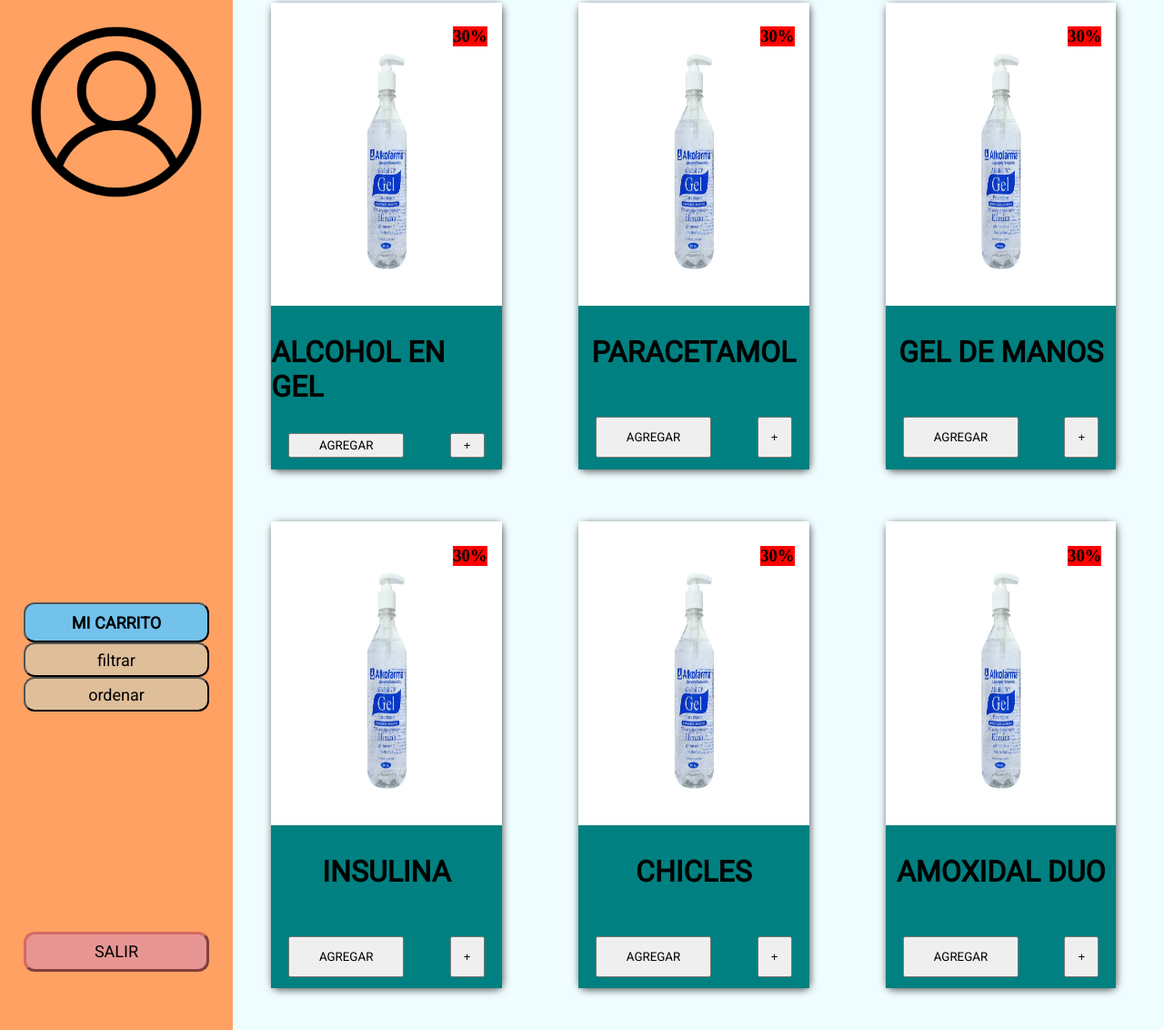
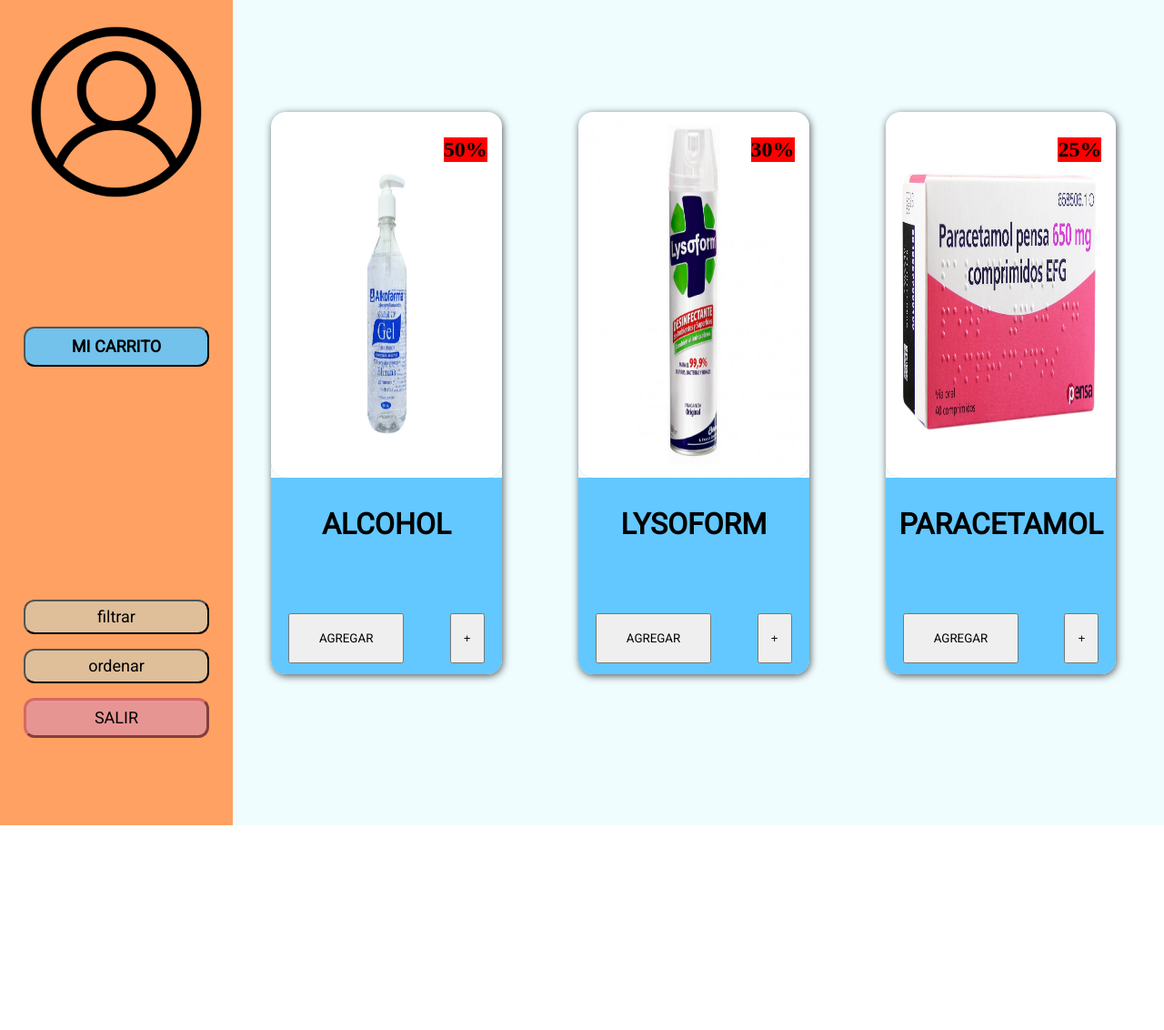
Before and after one commit to FrancoRueta/parcial-1, a plain HTML site: page main.html in a window 1280 px wide. Shown: the part 9-1141 px from the top of the page at 91% size. After the commit the page ends 916 px from the top, so only its background shows below. Drawn offline with Linux system fonts and the light colour scheme.

Commit message:
asdasdasd

```diff
--- a/js/codigo.js
+++ b/js/codigo.js
@@ -2,6 +2,7 @@
 
 const olvidoContrasenia = document.getElementById('olvido-password');
 const botonLogin = document.getElementById("iniciarSesion");
+const creadoPor = document.getElementById("powered-by");
 
 
 //funciones para chequear que el usuario y la contraseña sean validos.
--- a/js/paginaPrincipal.js
+++ b/js/paginaPrincipal.js
@@ -1,3 +1,29 @@
 
+//Para setear el nombre del usuario debajo de la imagen.
 document.getElementById('nombre-del-usuario').innerHTML = localStorage.getItem('nombre');
 localStorage.removeItem('nombre');
+
+
+//nos traemos los botones de + del dom.
+const info1 = document.getElementById('info-1');
+const info2 = document.getElementById('info-2');
+const info3 = document.getElementById('info-3');
+
+//evento para + nro 1
+info1.addEventListener("click", (event) => {
+    event.preventDefault();
+    alert("INFORMACION DE PRODUCTO: \nNOMBRE:Alcohol alkofarma \nDESCUENTO DE: 50% \nUBICACION: Central Oeste - Ituzaingo \nVALIDO HASTA: 17/9");
+  });
+
+
+//evento para + nro 2
+info2.addEventListener("click", (event) => {
+    event.preventDefault();
+    alert("INFORMACION DE PRODUCTO: \nNOMBRE:Lysoform \nDESCUENTO DE: 30% \nUBICACION: Farmacity - Moron \nVALIDO HASTA: 21/11");  });
+
+
+//evento para + nro 3
+info3.addEventListener("click", (event) => {
+    event.preventDefault();
+    alert("INFORMACION DE PRODUCTO: \nNOMBRE:Paracetamol pensa \nDESCUENTO DE: 25% \nUBICACION: Farmasol - Ramos Mejia \nVALIDO HASTA: 4/12");
+  });
--- a/main.html
+++ b/main.html
@@ -42,7 +42,7 @@
             </div>
 
             <div class="salir-container">
-                <button class="boton-salir">SALIR</button>
+                <button id="salir" class="boton-salir">SALIR</button>
             </div>
 
         </div>
@@ -54,17 +54,17 @@
                 <div class="tarj-container">
                     <div class="tarjeta">
                         <div class="tarjeta-superior">
-                            <h3 class="descuento">30%</h3>
+                            <h2 class="descuento">50%</h2>
                             <img class="tarjeta-imagen" src="assets/img/alcohol-en-gel.png">
                         </div>
 
                         <div class="tarjeta-inferior">
-                                <h3 id="tarjeta-titulo">ALCOHOL EN GEL</h3>
+                                <h3 id="tarjeta-titulo">ALCOHOL</h3>
 
                             <div class="tarjeta-botones">
                                 <button class="boton-agregar">AGREGAR</button>
 
-                                <button class="boton-info">+</button>
+                                <button id="info-1" class="boton-info">+</button>
                             </div>
                         </div>
 
@@ -76,17 +76,17 @@
 
                     <div class="tarjeta">
                         <div class="tarjeta-superior">
-                            <h3 class="descuento">30%</h3>
-                            <img class="tarjeta-imagen" src="assets/img/alcohol-en-gel.png">
+                            <h2 class="descuento">30%</h2>
+                            <img class="tarjeta-imagen" src="assets/img/lysofrom.jpg">
                         </div>
 
                         <div class="tarjeta-inferior">
-                                <h3 id="tarjeta-titulo">PARACETAMOL</h3>
+                                <h3 id="tarjeta-titulo">LYSOFORM</h3>
 
                             <div class="tarjeta-botones">
                                 <button class="boton-agregar">AGREGAR</button>
 
-                                <button class="boton-info">+</button>
+                                <button id="info-2" class="boton-info">+</button>
                             </div>
                         </div>
 
@@ -98,17 +98,17 @@
 
                     <div class="tarjeta">
                         <div class="tarjeta-superior">
-                            <h3 class="descuento">30%</h3>
-                            <img class="tarjeta-imagen" src="assets/img/alcohol-en-gel.png">
+                            <h2 class="descuento">25%</h2>
+                            <img class="tarjeta-imagen" src="assets/img/paracetamol.jpg">
                         </div>
 
                         <div class="tarjeta-inferior">
-                                <h3 id="tarjeta-titulo">GEL DE MANOS</h3>
+                                <h3 id="tarjeta-titulo">PARACETAMOL</h3>
 
                             <div class="tarjeta-botones">
                                 <button class="boton-agregar">AGREGAR</button>
 
-                                <button class="boton-info">+</button>
+                                <button id="info-3" class="boton-info">+</button>
                             </div>
                         </div>
 
@@ -118,76 +118,9 @@
 
             </div>
 
-            <div class="segundaFila">
 
-                <div class="tarj-container">
+        </div>
 
-                    <div class="tarjeta">
-                        <div class="tarjeta-superior">
-                            <h3 class="descuento">30%</h3>
-                            <img class="tarjeta-imagen" src="assets/img/alcohol-en-gel.png">
-                        </div>
-
-                        <div class="tarjeta-inferior">
-                                <h3 id="tarjeta-titulo">INSULINA</h3>
-
-                            <div class="tarjeta-botones">
-                                <button class="boton-agregar">AGREGAR</button>
-
-                                <button class="boton-info">+</button>
-                            </div>
-                        </div>
-
-                    </div>
-
-                </div>
-
-                <div class="tarj-container">
-
-                    <div class="tarjeta">
-                        <div class="tarjeta-superior">
-                            <h3 class="descuento">30%</h3>
-                            <img class="tarjeta-imagen" src="assets/img/alcohol-en-gel.png">
-                        </div>
-
-                        <div class="tarjeta-inferior">
-                                <h3 id="tarjeta-titulo">CHICLES</h3>
-
-                            <div class="tarjeta-botones">
-                                <button class="boton-agregar">AGREGAR</button>
-
-                                <button class="boton-info">+</button>
-                            </div>
-                        </div>
-
-                    </div>
-
-                </div>
-
-                <div class="tarj-container">
-
-                    <div class="tarjeta">
-                        <div class="tarjeta-superior">
-                            <h3 class="descuento">30%</h3>
-                            <img class="tarjeta-imagen" src="assets/img/alcohol-en-gel.png">
-                        </div>
-
-                        <div class="tarjeta-inferior">
-                                <h3 id="tarjeta-titulo">AMOXIDAL DUO</h3>
-
-                            <div class="tarjeta-botones">
-                                <button class="boton-agregar">AGREGAR</button>
-
-                                <button class="boton-info">+</button>
-                            </div>
-                        </div>
-
-                    </div>
-
-                </div>
-
-            </div>
-        </div>
 
     </div>
 
--- a/styles/login.css
+++ b/styles/login.css
@@ -144,6 +144,9 @@ body{
     margin-left: 1rem;
     margin-right: 1rem;
 }
+.poweredby{
+    margin-bottom: 1rem;
+}
 
 .nombre-y-telefono{
     display: flex;
--- a/styles/main.css
+++ b/styles/main.css
@@ -43,6 +43,7 @@ html, body {
 .boton-carrito{
     background-color:#72c2ec;
     font-weight:bold;
+    margin-bottom: 16rem;
 }
 
 .boton-carrito:hover{
@@ -53,6 +54,7 @@ html, body {
     background-color:#e79593;
     border-color:#d66963;
     border-width: 3px;
+    margin-bottom:2rem;
 }
 .boton-salir:hover{
     background:linear-gradient(to bottom, #eb8585 5%, #e6afa7 100%);
@@ -62,6 +64,7 @@ html, body {
 .boton-filtrar, .boton-ordenar{
     height:38px;
     font-weight: normal;
+    margin-bottom:1rem;
 }
 
 .boton-filtrar:hover,
@@ -111,27 +114,22 @@ html, body {
 
 .primeraFila{
     display: flex;
-    height:50%;
+    height:100%;
     width:100%;
-}
-
-.segundaFila{
-    display: flex;
-    height:50%;
-    width:100%;
+    align-items: center;
 }
 
 
 .tarj-container{
     display: flex;
-    height:100%;
+    height:75%;
     width:33%;
 }
 
 
 .tarjeta {
     background: #fbfbfb;
-    border-radius: 8px;
+    border-radius: 16px;
     box-shadow: 1px 2px 8px rgba(0, 0, 0, 0.65);
     height: 90%;
     margin: 6rem auto 8.1rem auto;
@@ -147,22 +145,25 @@ html, body {
     height: 65%;
     width: 100%;
     background-color: #72c2ec;
-
+    border-radius: 16px;
 }
 
 .tarjeta-imagen{
     display: flex;
     height: 100%;
     width: 100%;
+    border-radius: 16px;
 }
 
 .tarjeta-inferior{
     display: flex;
     height: 35%;
     width: 100%;
-    background-color:teal;
+    background-color:#62C8FF;
     flex-direction: column;
     align-items: center;
+    border-bottom-left-radius: 16px;
+    border-bottom-right-radius: 16px;
 }
 .tarjeta-botones{
     display: flex;
```
Also changed, not shown: index.html (+2 -1 lines), assets/img/lysofrom.jpg (added), assets/img/paracetamol.jpg (added).
